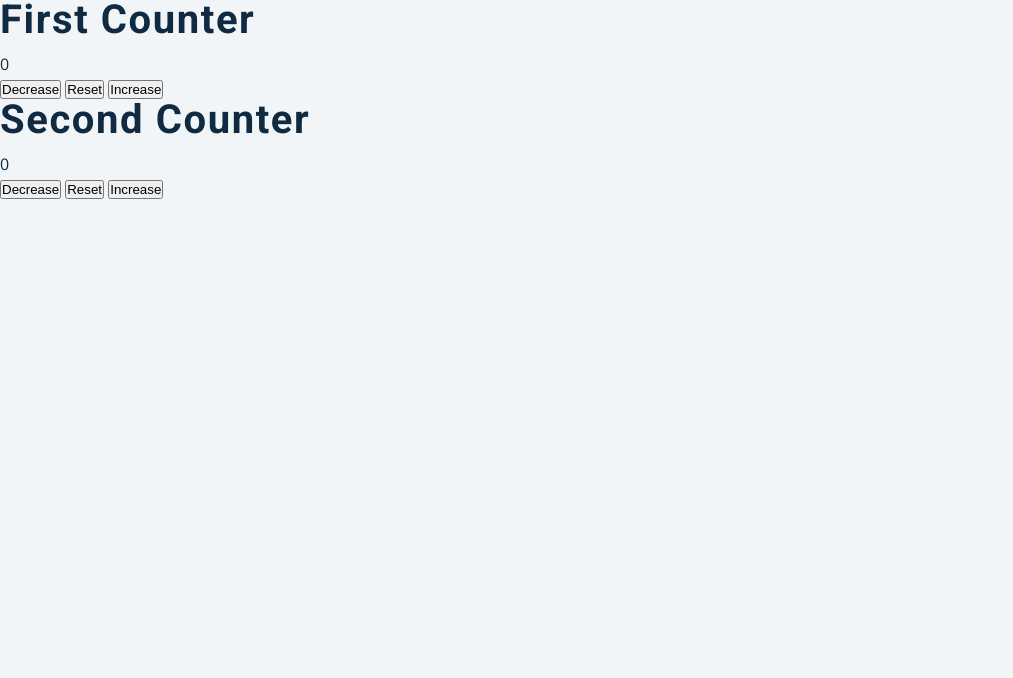
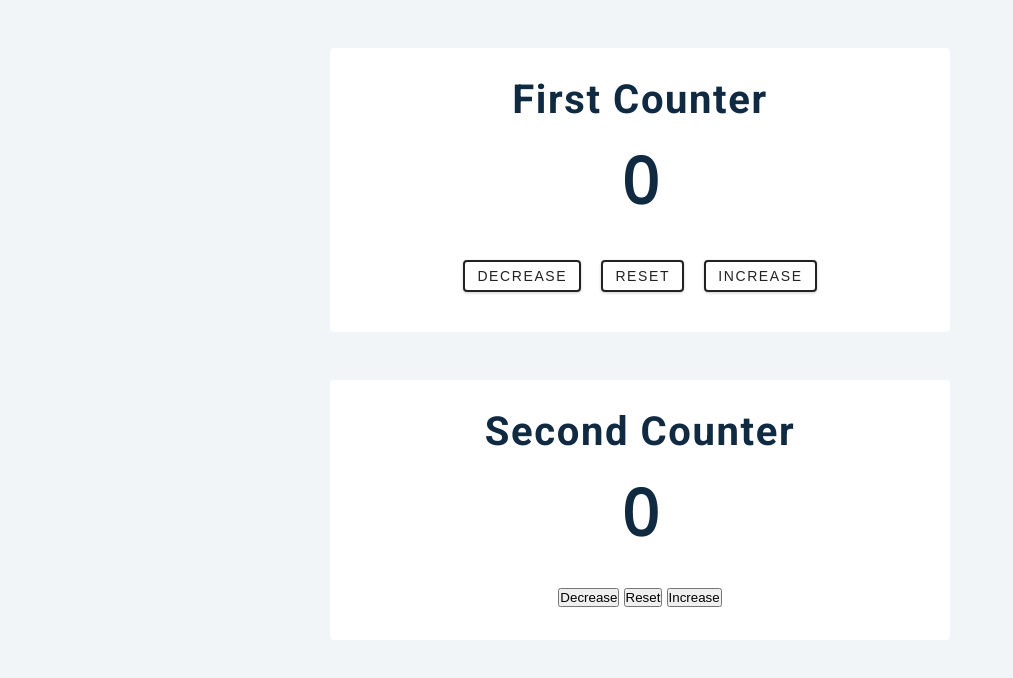
Before and after one commit to ashan1979/js_counter, a plain HTML site: page index.html in a window 1280 px wide. Shown: the whole page, without its empty margins (0-1013 px from the left). Drawn offline with nearby package versions, Linux system fonts and the light colour scheme.

Commit message:
css stuff

```diff
--- a/style.css
+++ b/style.css
@@ -148,3 +148,48 @@ p {
         width: 95vw;
     }
 }
+
+main {
+    min-height: 100vh;
+    display: grid;
+    place-items: center;
+}
+
+/*
+====================
+Counter
+====================
+*/
+
+.container {
+    text-align: center;
+    margin: 3rem auto;
+    background: var(--clr-white);
+    border-radius: var(--radius);
+    width: 90vw;
+    max-width: var(--fixed-width);
+    padding: 2rem;
+}
+
+.value {
+    font-size: 4rem;
+    font-weight: bold;
+    margin-bottom: 1.5rem;
+    display: inline-block;
+}
+
+.btn {
+    text-transform: uppercase;
+    background: transparent;
+    color: var(--clr-black);
+    padding: 0.375rem 0.75rem;
+    letter-spacing: var(--spacing);
+    display: inline-block;
+    transition: var(--transition);
+    font-size: 0.875rem;
+    border: 2px solid var(--clr-black);
+    cursor: pointer;
+    box-shadow: 0 1px 3px rgba(0, 0, 0, 0.2);
+    border-radius: var(--radius);
+    margin: 0.5rem;
+}
```
